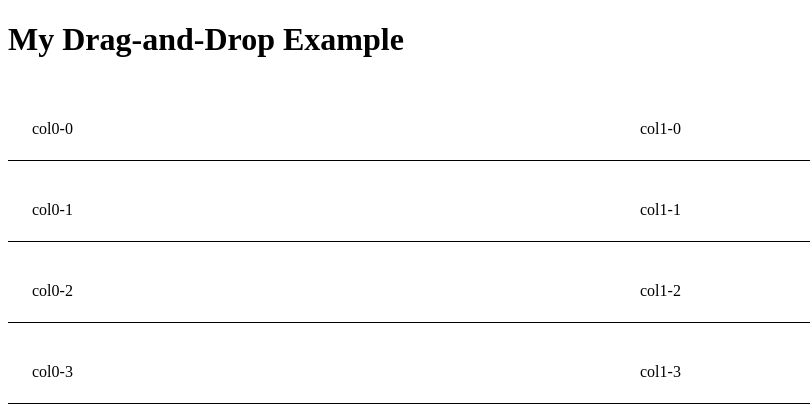
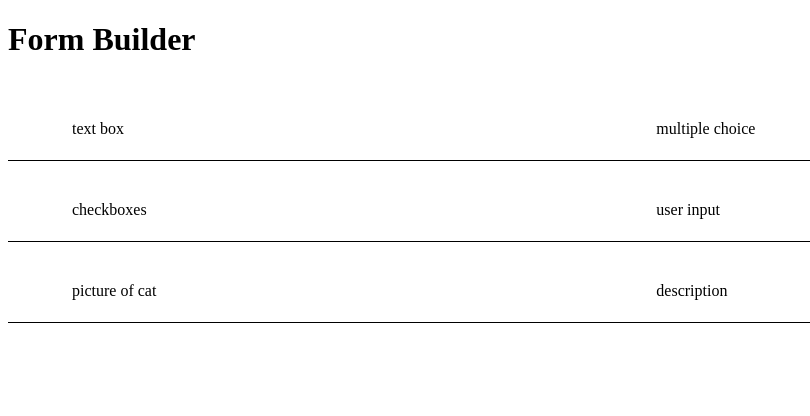
Before and after one commit to smcnaught/Form-Builder, an Angular app in the folder Angular-Form-Builder/: page / in a window 1280 px wide. Shown: the top 416 px of the page, without its empty margins (0-810 px from the left). Built offline with nearby package versions, Linux system fonts and the light colour scheme.

Commit message:
getting the right move to and move from col/rows to log when drag/dropping

```diff
--- a/Angular-Form-Builder/src/app/app.component.html
+++ b/Angular-Form-Builder/src/app/app.component.html
@@ -1,6 +1,6 @@
-<h1>My Drag-and-Drop Example</h1>
+<h1>Form Builder</h1>
 
-<table mat-table [dataSource]="displayedForm" class="mat-elevation-z8">
+<table mat-table [dataSource]="formData" class="mat-elevation-z8">
   <ng-container [matColumnDef]="column" *ngFor="let column of displayedColumns; let colIndex = index;">
     <td
       mat-cell
@@ -8,45 +8,42 @@
     >
       <div
         class="above-droppable"
-        (dragover)="onDragOver($event, element.id)"
+        (dragover)="onDragOver($event, rowIndex, colIndex)"
         (dragend)="onDragLeave($event)"
-        (drop)="onDrop($event, rowIndex, rowIndex - 1, true)"
+        (drop)="onDrop($event)"
       ></div>
 
 
       <div>
         <div
           class="left-droppable"
-          (dragover)="onDragOver($event, element.id)"
+          (dragover)="onDragOver($event, rowIndex, colIndex - 1 > 0 ? colIndex : 0)"
           (dragend)="onDragLeave($event)"
-          (drop)="onDrop($event, colIndex, colIndex - 1, false)"
+          (drop)="onDrop($event)"
         ></div>
 
-        <div>
-          <div
-            [id]="element.id"
-            class="draggable-element"
-            draggable="true"
-            (dragstart)="onDragStart($event, element)"
-            >
-            {{ element[column] }}
-          </div>
+        <div
+          class="draggable-element"
+          draggable="true"
+          (dragstart)="onDragStart($event, colIndex, rowIndex)"
+          >
+          {{ element[column] }}
         </div>
 
         <div
           class="right-droppable"
-          (dragover)="onDragOver($event, element.id)"
+          (dragover)="onDragOver($event, rowIndex, colIndex + 1)"
           (dragend)="onDragLeave($event)"
-          (drop)="onDrop($event, colIndex, colIndex + 1, false)"
+          (drop)="onDrop($event)"
         ></div>
 
       </div>
 
       <div
         class="below-droppable"
-        (dragover)="onDragOver($event, element.id)"
+        (dragover)="onDragOver($event, rowIndex + 1, colIndex)"
         (dragend)="onDragLeave($event)"
-        (drop)="onDrop($event, rowIndex, rowIndex + 1, true)"
+        (drop)="onDrop($event)"
       ></div>
 
     </td>
--- a/Angular-Form-Builder/src/app/app.component.scss
+++ b/Angular-Form-Builder/src/app/app.component.scss
@@ -1,12 +1,7 @@
 .example-draggable {
   border-style: solid;
   font-weight: normal;
-  padding: 10px;
 }
-
-// .above-below-droppable {
-//   padding-bottom: 20px;
-// }
 
 .above-droppable {
   padding: 20px;
@@ -18,17 +13,16 @@
 
 .left-droppable {
   float: left;
-  width: 10%;
+  padding: 20px;
 }
 
 .draggable-element {
   float: left;
-  width: 80%;
 }
 
 .right-droppable {
   float: left;
-  width: 10%;
+  padding: 20px;
 }
 
 
@@ -39,11 +33,3 @@ table {
 button {
   margin: 16px 8px;
 }
-
-
-// .container {
-//   display: flex;
-// }
-// .container > div {
-//   flex: 1; /*grow*/
-// }
--- a/Angular-Form-Builder/src/app/app.component.ts
+++ b/Angular-Form-Builder/src/app/app.component.ts
@@ -1,65 +1,91 @@
-import { Component, ViewChild } from '@angular/core';
+import { Component, OnInit, ViewChild } from '@angular/core';
 import { MatTable } from '@angular/material/table';
-
-interface IDragItem {
-  id: number;
-  columnZero: string;
-  columnOne: string;
-}
 
 @Component({
   selector: 'app-root',
   templateUrl: './app.component.html',
   styleUrls: ['./app.component.scss']
 })
-export class AppComponent {
-  private formData: IDragItem[] = [
-    { id: 0, columnZero: 'col0-0', columnOne: 'col1-0' },
-    { id: 1, columnZero: 'col0-1', columnOne: 'col1-1' },
-    { id: 2, columnZero: 'col0-2', columnOne: 'col1-2' },
-    { id: 3, columnZero: 'col0-3', columnOne: 'col1-3' },
-  ]
+export class AppComponent implements OnInit {
+  @ViewChild(MatTable) table: MatTable<any>; // TODO this type should be the same type as formData (without the array).
 
-  public displayedColumns: string[] = ['columnZero', 'columnOne'];
-  public displayedForm: IDragItem[] = this.formData;
-  public dragDisabled = true;
-  @ViewChild(MatTable) table: MatTable<IDragItem>;
+  public displayedColumns: string[] = ['column0', 'column1'];
+  public formData: any[];
 
-  public onDrop(event: any, index1: number, index2: number, isRow: boolean): void {
-    if (isRow) {
-      const moveToIndex = Math.max(...[index1, index2]);
-      event.preventDefault();
-      const draggedItemId: number = +event.dataTransfer.getData('text');
+  private dragInfo = { draggedItemColumn: 0, draggedItemRow: 0, moveToColumn: 0, moveToRow: 0 };
 
-      // Add new item
-      const itemToMove = this.formData.find((item: IDragItem) => item.id === +draggedItemId);
-      this.formData.splice(moveToIndex, 0, itemToMove as IDragItem);
+  public ngOnInit(): void {
+    this.formData = [
+      { column0: 'text box', column1: 'multiple choice' }, // row 0
+      { column0: 'checkboxes', column1: 'user input' }, // row 1
+      { column0: 'picture of cat', column1: 'description' }, // row 2
+    ]
 
-      // remove old item
-      this.formData = this.formData.filter((item: IDragItem, index: number) => item.id !== draggedItemId || index === moveToIndex);
+  }
 
-      this.displayedForm = this.formData;
-      this.table.renderRows();
+  public onDrop(event: any): void {
+    const movingWithinColumn: boolean = this.dragInfo.draggedItemColumn === this.dragInfo.moveToColumn;
+    const draggingDown: boolean = this.dragInfo.draggedItemRow < this.dragInfo.moveToRow;
+
+    if (movingWithinColumn) {
+      if (draggingDown) {
+        this.dragInfo.moveToRow--;
+      }
+    }
+
+    console.log(this.dragInfo.draggedItemColumn); // column it's coming from:
+    console.log(this.dragInfo.draggedItemRow); // what row it's coming from:
+    console.log(this.dragInfo.moveToColumn); // what column it's going to:
+    console.log(this.dragInfo.moveToRow); // what row it's going to:
+
+
+
+    if (this.dragInfo.moveToRow > this.displayedColumns.length) {
+      // add new row
+    }
+
+
+
+    // LEAVING this here for reference, but can probably delete soon. It doesn't work for everything.
+    // if (droppingOnRow) {
+    //   const moveToIndex = Math.max(...[index1, index2]);
+    //   event.preventDefault();
+
+    //   // Add new item
+    //   const itemToMove = this.formData.find((item: IDragItem) => item.id === this.dragInfo.draggedItemId);
+    //   this.formData.splice(moveToIndex, 0, itemToMove as IDragItem);
+
+    //   // remove old item
+    //   this.formData = this.formData.filter((item: IDragItem, index: number) => item.id !== this.dragInfo.draggedItemId || index === moveToIndex);
+
+    //   this.table.renderRows();
+    // }
+  }
+
+  public onDragStart(event: DragEvent, columnIndex: number, rowIndex: number): void {
+    if (event) {
+      this.dragInfo.draggedItemColumn = columnIndex;
+      this.dragInfo.draggedItemRow = rowIndex;
     }
   }
 
-  public onDragStart(event: DragEvent, item: IDragItem): void {
-    if (event) {
-      (<any>event)
-        .dataTransfer
-        .setData('text/plain', item.id);
-
-      // (<any>event).currentTarget.style.backgroundColor = 'yellow';
-    }
-  }
-
-  public onDragOver(event: any, draggedOverId: string) {
+  public onDragOver(event: any, rowIndex: number, columnIndex: number) {
     event.preventDefault();
-    // event.target.style.border = "10px solid blue"
+    this.dragInfo.moveToRow = rowIndex;
+    this.dragInfo.moveToColumn = columnIndex;
   }
 
   public onDragLeave(event: any): void {
     event.preventDefault();
-    // event.target.style.border = "none";
+  }
+
+  private addColumn(columnID: number): void {
+    const columnName: string = 'column' + columnID;
+    this.formData.forEach((row) => {
+      row[columnName] = null;
+    })
+
+    this.displayedColumns.push(columnName);
+    this.table.renderRows();
   }
 }
```
